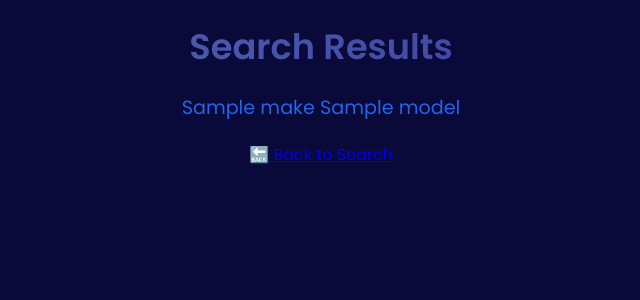
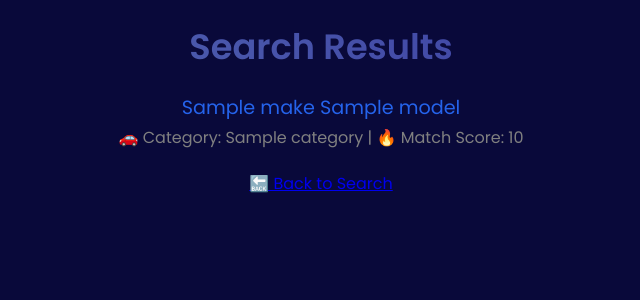
Before and after one commit to aduddeba/Motivo, a Flask app: template motivo_app/templates/results.html in a window 1280 px wide. Shown: the top 300 px of the page, without its empty margins (319-959 px from the left). Run offline with Flask 3, Linux system fonts and the light colour scheme; the template is opened without the code that fills it: most values are stand-ins (such as "Sample title", 1, 10 or a date in 2020).

Commit message:
show car classification

```diff
--- a/motivo_app/templates/results.html
+++ b/motivo_app/templates/results.html
@@ -13,10 +13,15 @@
     {% if results %}
     <ul style="text-align: center; list-style: none; padding: 0">
       {% for car in results %}
-      <li>
-        <a href="{{ car.url }}" target="_blank"
-          >{{ car.make }} {{ car.model }}</a
-        >
+      <li style="margin: 12px 0; font-size: 1.2rem">
+        <a href="{{ car.url }}" target="_blank">
+          {{ car.make }} {{ car.model }}
+        </a>
+        <br />
+        <small style="color: gray">
+          🚗 Category: {{ car.category }} | 🔥 Match Score: {{
+          "%.0f"|format(car.score) }}
+        </small>
       </li>
       {% endfor %}
     </ul>
```
